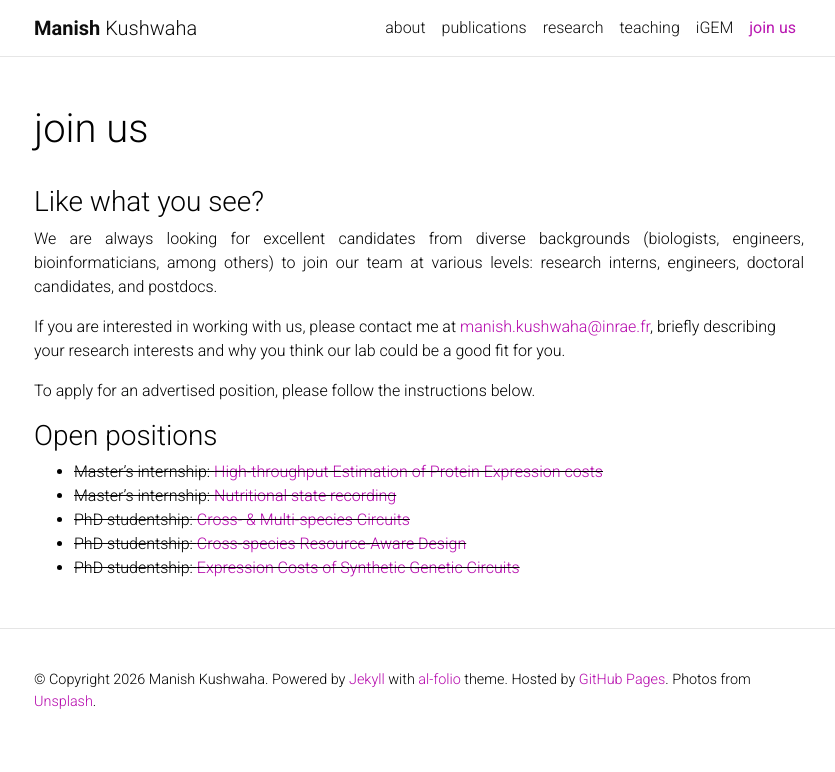
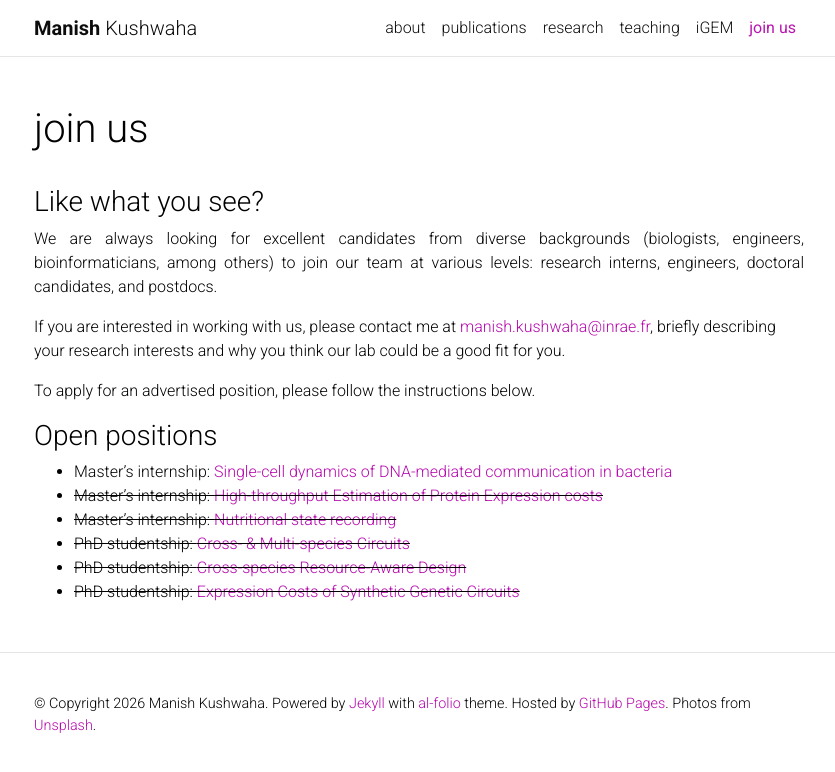
Before and after one commit to manishmicrobe/manishmicrobe.github.io, a Jekyll site: the page built from _pages/joinus.md, in a window 1280 px wide. Shown: the top 772 px of the page, without its empty margins (221-1056 px from the left). Built offline with Jekyll 4.4.1, drawn with Linux system fonts in a browser that asks for light colours; comment, search, counter and statistics services are not loaded; a style sheet for code colours, icons or effects is not loaded.

Commit message:
Update joinus.md

```diff
--- a/_pages/joinus.md
+++ b/_pages/joinus.md
@@ -16,6 +16,7 @@ If you are interested in working with us, please contact me at <manish.kushwaha@
 <p align='justify'>To apply for an advertised position, please follow the instructions below.</p>
 
 ### Open positions
+* Master's internship: [Single-cell dynamics of DNA-mediated communication in bacteria](/assets/pdf/M1_M2 Research internship 2026-2027.pdf)
 * ~~Master's internship: [High-throughput Estimation of Protein Expression costs](/assets/pdf/Masters 2026 HT_Expression_Cost.pdf)~~
 * ~~Master's internship: [Nutritional state recording](/assets/pdf/Masters 2026 NutriRecord.pdf)~~
 * ~~PhD studentship: [Cross- & Multi-species Circuits](/assets/pdf/PhD 2025 - Cross- & Multi-species Genetic Circuits.pdf)~~
```
